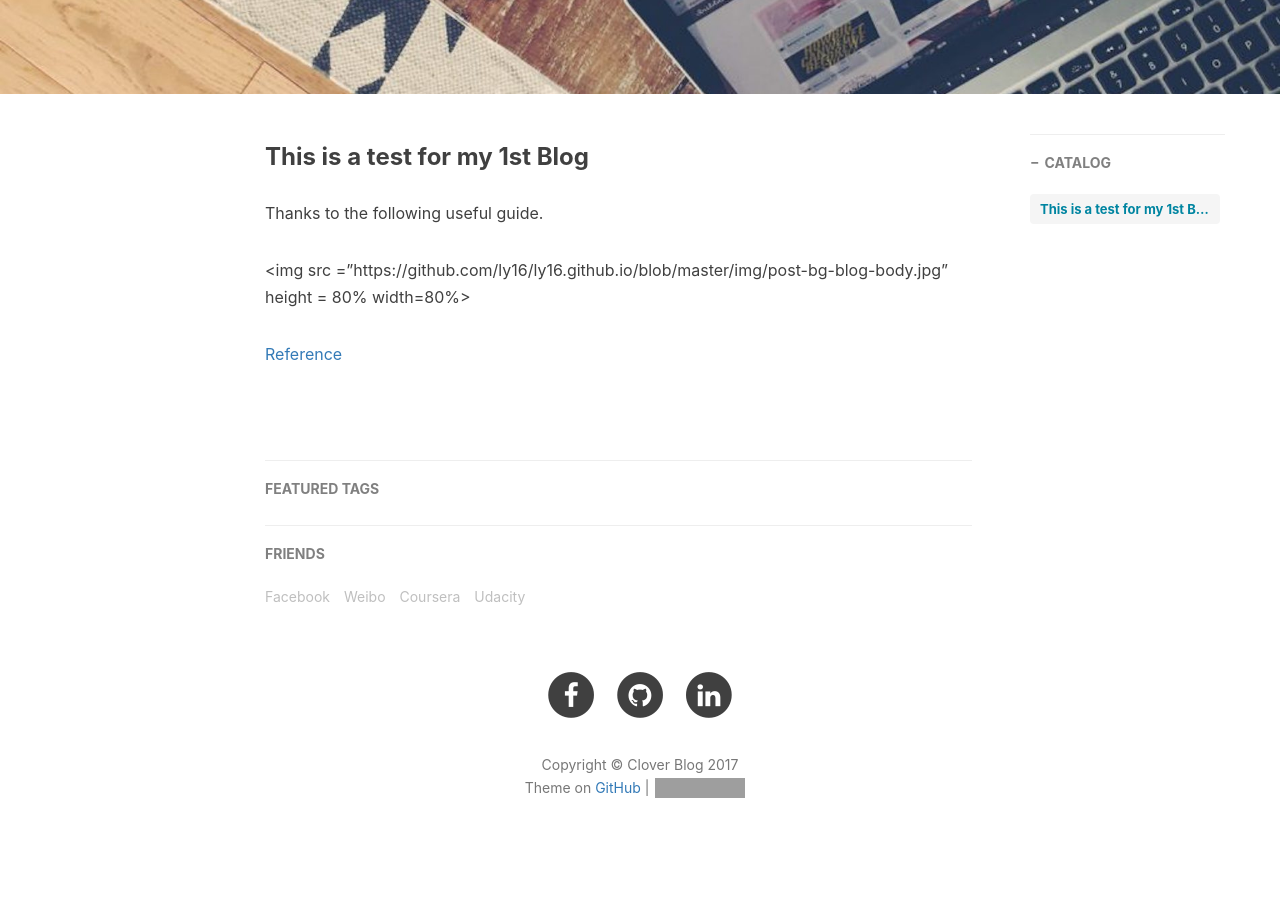
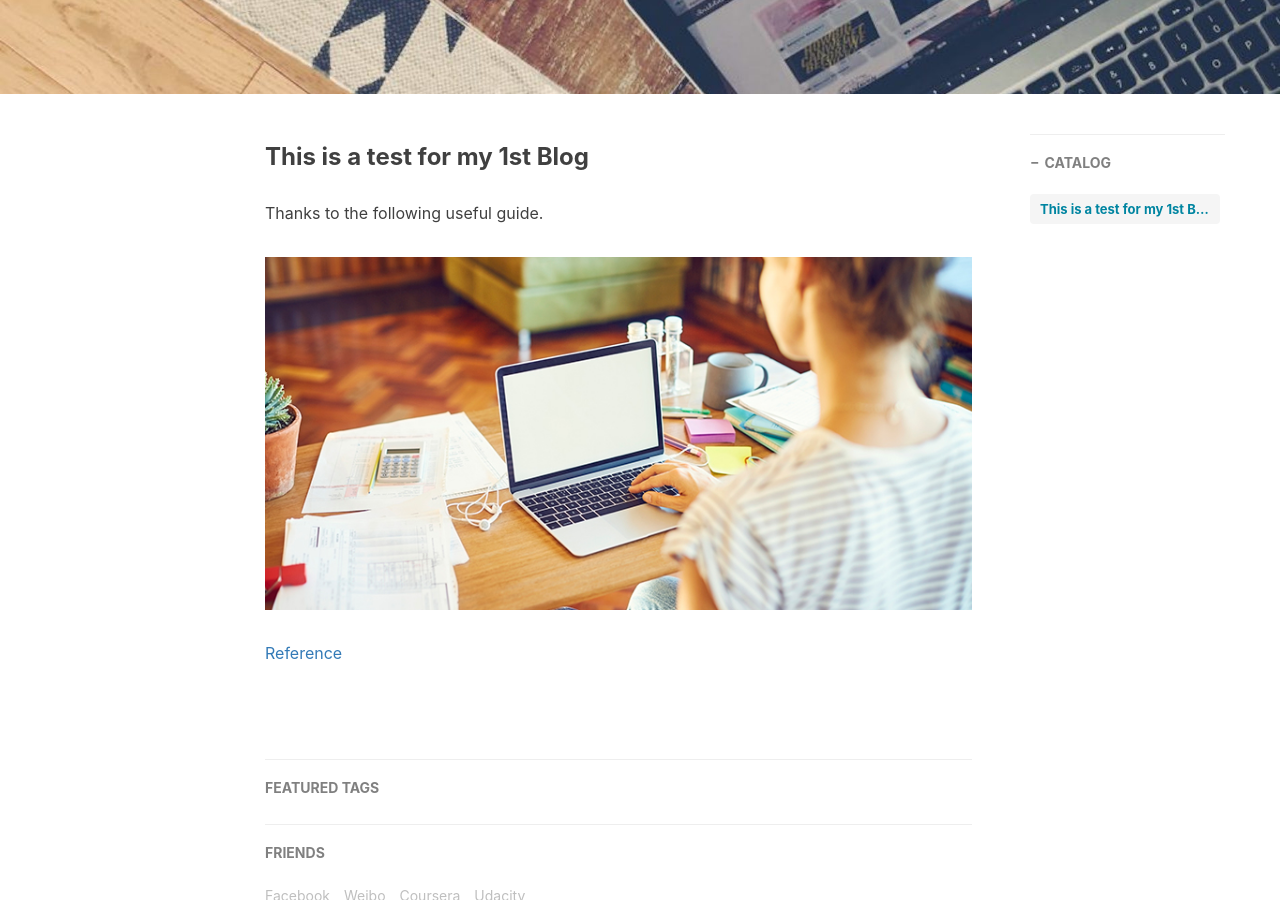
Before and after one commit to ly16/ly16.github.io, a Jekyll site: the page built from _posts/2017-12-13-My-First-Blog.md, in a window 1280 px wide and 900 px high, scrolled down 429 px. Built offline with Jekyll 4.4.1, drawn with Linux system fonts in a browser that asks for light colours; nearby versions of some CDN libraries; comment, search, counter and statistics services are not loaded; grey boxes are pictures that could not be loaded.

Commit message:
Update 2017-12-13-My-First-Blog.md

```diff
--- a/_posts/2017-12-13-My-First-Blog.md
+++ b/_posts/2017-12-13-My-First-Blog.md
@@ -15,6 +15,6 @@ tags:
 
 Thanks to the following useful guide.
 
-<img src ="https://github.com/ly16/ly16.github.io/blob/master/img/post-bg-blog-body.jpg" height = 80% width=80%>
+![](https://github.com/ly16/ly16.github.io/blob/master/img/post-bg-blog-body.jpg)
 
 [Reference](https://github.com/Huxpro/huxpro.github.io)
```
